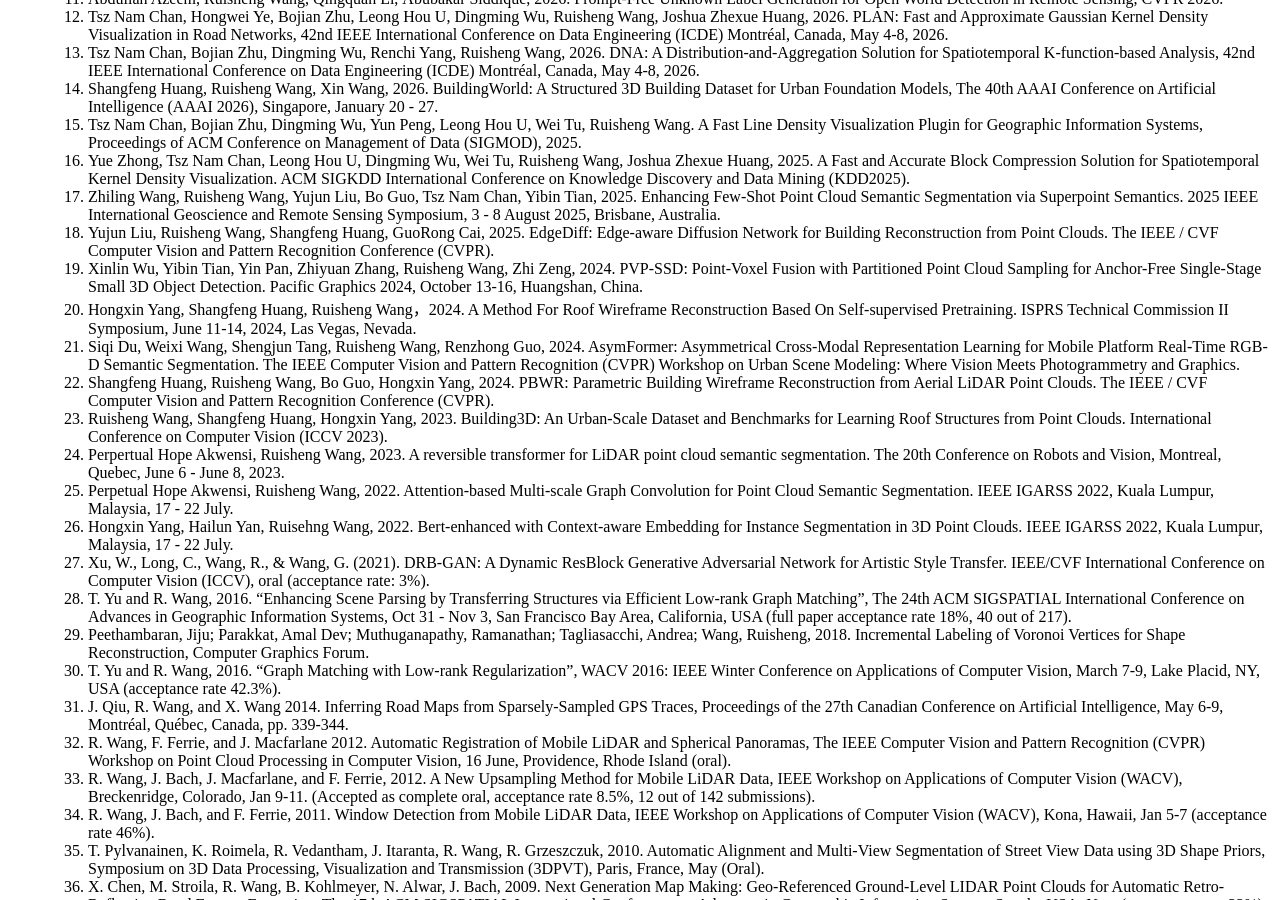
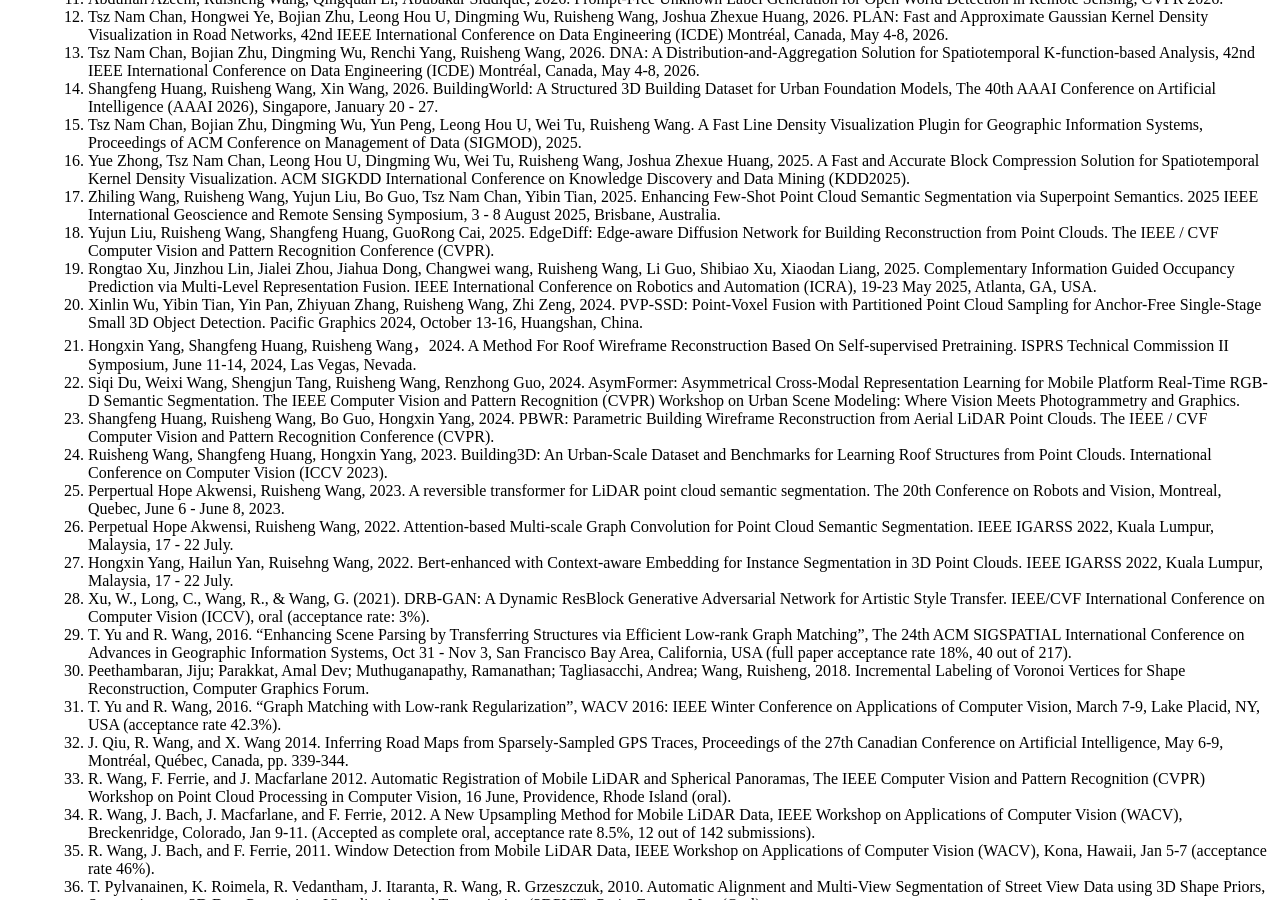
Before and after one commit to ruishengwang/ruishengwang.github.io, a Jekyll site: the page built from _pages/includes/publications.md, in a window 1280 px wide and 900 px high, scrolled down 4092 px. Built offline with Jekyll 4.4.1, drawn with Linux system fonts in a browser that asks for light colours; our own code applies the rules of GitHub Pages for plain Markdown files.

Commit message:
Update publications.md

```diff
--- a/_pages/includes/publications.md
+++ b/_pages/includes/publications.md
@@ -114,25 +114,26 @@
 16.	Yue Zhong, Tsz Nam Chan, Leong Hou U, Dingming Wu, Wei Tu, Ruisheng Wang, Joshua Zhexue Huang, 2025. A Fast and Accurate Block Compression Solution for Spatiotemporal Kernel Density Visualization. ACM SIGKDD International Conference on Knowledge Discovery and Data Mining (KDD2025).
 17.	Zhiling Wang, Ruisheng Wang, Yujun Liu, Bo Guo, Tsz Nam Chan, Yibin Tian, 2025. Enhancing Few-Shot Point Cloud Semantic Segmentation via Superpoint Semantics. 2025 IEEE International Geoscience and Remote Sensing Symposium, 3 - 8 August 2025, Brisbane, Australia.
 18.	Yujun Liu, Ruisheng Wang, Shangfeng Huang, GuoRong Cai, 2025. EdgeDiff: Edge-aware Diffusion Network for Building Reconstruction from Point Clouds. The IEEE / CVF Computer Vision and Pattern Recognition Conference (CVPR).
-19.	Xinlin Wu, Yibin Tian, Yin Pan, Zhiyuan Zhang, Ruisheng Wang, Zhi Zeng, 2024. PVP-SSD: Point-Voxel Fusion with Partitioned Point Cloud Sampling for Anchor-Free Single-Stage Small 3D Object Detection. Pacific Graphics 2024, October 13-16, Huangshan, China.
-20.	Hongxin Yang, Shangfeng Huang, Ruisheng Wang，2024. A Method For Roof Wireframe Reconstruction Based On Self-supervised Pretraining. ISPRS Technical Commission II Symposium, June 11-14, 2024, Las Vegas, Nevada.
-21.	Siqi Du, Weixi Wang, Shengjun Tang, Ruisheng Wang, Renzhong Guo, 2024. AsymFormer: Asymmetrical Cross-Modal Representation Learning for Mobile Platform Real-Time RGB-D Semantic Segmentation. The IEEE Computer Vision and Pattern Recognition (CVPR) Workshop on Urban Scene Modeling: Where Vision Meets Photogrammetry and Graphics.
-22.	Shangfeng Huang, Ruisheng Wang, Bo Guo, Hongxin Yang, 2024. PBWR: Parametric Building Wireframe Reconstruction from Aerial LiDAR Point Clouds. The IEEE / CVF Computer Vision and Pattern Recognition Conference (CVPR).
-23.	Ruisheng Wang, Shangfeng Huang, Hongxin Yang, 2023. Building3D: An Urban-Scale Dataset and Benchmarks for Learning Roof Structures from Point Clouds. International Conference on Computer Vision (ICCV 2023).
-24.	Perpertual Hope Akwensi, Ruisheng Wang, 2023. A reversible transformer for LiDAR point cloud semantic segmentation. The 20th Conference on Robots and Vision, Montreal, Quebec, June 6 - June 8, 2023.
-25.	Perpetual Hope Akwensi, Ruisheng Wang, 2022. Attention-based Multi-scale Graph Convolution for Point Cloud Semantic Segmentation. IEEE IGARSS 2022, Kuala Lumpur, Malaysia, 17 - 22 July.
-26.	Hongxin Yang, Hailun Yan, Ruisehng Wang, 2022. Bert-enhanced with Context-aware Embedding for Instance Segmentation in 3D Point Clouds. IEEE IGARSS 2022, Kuala Lumpur, Malaysia, 17 - 22 July.
-27.	Xu, W., Long, C., Wang, R., & Wang, G. (2021). DRB-GAN: A Dynamic ResBlock Generative Adversarial Network for Artistic Style Transfer. IEEE/CVF International Conference on Computer Vision (ICCV), oral (acceptance rate: 3%).
-28.	T. Yu and R. Wang, 2016. "Enhancing Scene Parsing by Transferring Structures via Efficient Low-rank Graph Matching", The 24th ACM SIGSPATIAL International Conference on Advances in Geographic Information Systems, Oct 31 - Nov 3, San Francisco Bay Area, California, USA (full paper acceptance rate 18%, 40 out of 217).
-29.	Peethambaran, Jiju; Parakkat, Amal Dev; Muthuganapathy, Ramanathan; Tagliasacchi, Andrea; Wang, Ruisheng, 2018. Incremental Labeling of Voronoi Vertices for Shape Reconstruction, Computer Graphics Forum.
-30.	T. Yu and R. Wang, 2016. "Graph Matching with Low-rank Regularization", WACV 2016: IEEE Winter Conference on Applications of Computer Vision, March 7-9, Lake Placid, NY, USA (acceptance rate 42.3%).
-31.	J. Qiu, R. Wang, and X. Wang 2014. Inferring Road Maps from Sparsely-Sampled GPS Traces, Proceedings of the 27th Canadian Conference on Artificial Intelligence, May 6-9, Montréal, Québec, Canada, pp. 339-344.
-32.	R. Wang, F. Ferrie, and J. Macfarlane 2012. Automatic Registration of Mobile LiDAR and Spherical Panoramas, The IEEE Computer Vision and Pattern Recognition (CVPR) Workshop on Point Cloud Processing in Computer Vision, 16 June, Providence, Rhode Island (oral).
-33.	R. Wang, J. Bach, J. Macfarlane, and F. Ferrie, 2012. A New Upsampling Method for Mobile LiDAR Data, IEEE Workshop on Applications of Computer Vision (WACV), Breckenridge, Colorado, Jan 9-11. (Accepted as complete oral, acceptance rate 8.5%, 12 out of 142 submissions).
-34.	R. Wang, J. Bach, and F. Ferrie, 2011. Window Detection from Mobile LiDAR Data, IEEE Workshop on Applications of Computer Vision (WACV), Kona, Hawaii, Jan 5-7 (acceptance rate 46%).
-35.	T. Pylvanainen, K. Roimela, R. Vedantham, J. Itaranta, R. Wang, R. Grzeszczuk, 2010. Automatic Alignment and Multi-View Segmentation of Street View Data using 3D Shape Priors, Symposium on 3D Data Processing, Visualization and Transmission (3DPVT), Paris, France, May (Oral).
-36.	X. Chen, M. Stroila, R. Wang, B. Kohlmeyer, N. Alwar, J. Bach, 2009. Next Generation Map Making: Geo-Referenced Ground-Level LIDAR Point Clouds for Automatic Retro-Reflective Road Feature Extraction. The 17th ACM SIGSPATIAL International Conference on Advances in Geographic Information System, Seattle, USA, Nov. (acceptance rate 22%).
-37.	Wang, R. and Ferrie, F.P., 2008. Camera Localization and Building Reconstruction from Single Monocular Images. The IEEE Computer Vision and Pattern Recognition (CVPR) Workshop on Visual Localization for Mobile Platforms, 28 June, Anchorage, Alaska (Oral).
+19.	Rongtao Xu, Jinzhou Lin, Jialei Zhou, Jiahua Dong, Changwei wang, Ruisheng Wang, Li Guo, Shibiao Xu, Xiaodan Liang, 2025. Complementary Information Guided Occupancy Prediction via Multi-Level Representation Fusion. IEEE International Conference on Robotics and Automation (ICRA), 19-23 May 2025, Atlanta, GA, USA.
+20.	Xinlin Wu, Yibin Tian, Yin Pan, Zhiyuan Zhang, Ruisheng Wang, Zhi Zeng, 2024. PVP-SSD: Point-Voxel Fusion with Partitioned Point Cloud Sampling for Anchor-Free Single-Stage Small 3D Object Detection. Pacific Graphics 2024, October 13-16, Huangshan, China.
+21.	Hongxin Yang, Shangfeng Huang, Ruisheng Wang，2024. A Method For Roof Wireframe Reconstruction Based On Self-supervised Pretraining. ISPRS Technical Commission II Symposium, June 11-14, 2024, Las Vegas, Nevada.
+22.	Siqi Du, Weixi Wang, Shengjun Tang, Ruisheng Wang, Renzhong Guo, 2024. AsymFormer: Asymmetrical Cross-Modal Representation Learning for Mobile Platform Real-Time RGB-D Semantic Segmentation. The IEEE Computer Vision and Pattern Recognition (CVPR) Workshop on Urban Scene Modeling: Where Vision Meets Photogrammetry and Graphics.
+23.	Shangfeng Huang, Ruisheng Wang, Bo Guo, Hongxin Yang, 2024. PBWR: Parametric Building Wireframe Reconstruction from Aerial LiDAR Point Clouds. The IEEE / CVF Computer Vision and Pattern Recognition Conference (CVPR).
+24.	Ruisheng Wang, Shangfeng Huang, Hongxin Yang, 2023. Building3D: An Urban-Scale Dataset and Benchmarks for Learning Roof Structures from Point Clouds. International Conference on Computer Vision (ICCV 2023).
+25.	Perpertual Hope Akwensi, Ruisheng Wang, 2023. A reversible transformer for LiDAR point cloud semantic segmentation. The 20th Conference on Robots and Vision, Montreal, Quebec, June 6 - June 8, 2023.
+26.	Perpetual Hope Akwensi, Ruisheng Wang, 2022. Attention-based Multi-scale Graph Convolution for Point Cloud Semantic Segmentation. IEEE IGARSS 2022, Kuala Lumpur, Malaysia, 17 - 22 July.
+27.	Hongxin Yang, Hailun Yan, Ruisehng Wang, 2022. Bert-enhanced with Context-aware Embedding for Instance Segmentation in 3D Point Clouds. IEEE IGARSS 2022, Kuala Lumpur, Malaysia, 17 - 22 July.
+28.	Xu, W., Long, C., Wang, R., & Wang, G. (2021). DRB-GAN: A Dynamic ResBlock Generative Adversarial Network for Artistic Style Transfer. IEEE/CVF International Conference on Computer Vision (ICCV), oral (acceptance rate: 3%).
+29.	T. Yu and R. Wang, 2016. "Enhancing Scene Parsing by Transferring Structures via Efficient Low-rank Graph Matching", The 24th ACM SIGSPATIAL International Conference on Advances in Geographic Information Systems, Oct 31 - Nov 3, San Francisco Bay Area, California, USA (full paper acceptance rate 18%, 40 out of 217).
+30.	Peethambaran, Jiju; Parakkat, Amal Dev; Muthuganapathy, Ramanathan; Tagliasacchi, Andrea; Wang, Ruisheng, 2018. Incremental Labeling of Voronoi Vertices for Shape Reconstruction, Computer Graphics Forum.
+31.	T. Yu and R. Wang, 2016. "Graph Matching with Low-rank Regularization", WACV 2016: IEEE Winter Conference on Applications of Computer Vision, March 7-9, Lake Placid, NY, USA (acceptance rate 42.3%).
+32.	J. Qiu, R. Wang, and X. Wang 2014. Inferring Road Maps from Sparsely-Sampled GPS Traces, Proceedings of the 27th Canadian Conference on Artificial Intelligence, May 6-9, Montréal, Québec, Canada, pp. 339-344.
+33.	R. Wang, F. Ferrie, and J. Macfarlane 2012. Automatic Registration of Mobile LiDAR and Spherical Panoramas, The IEEE Computer Vision and Pattern Recognition (CVPR) Workshop on Point Cloud Processing in Computer Vision, 16 June, Providence, Rhode Island (oral).
+34.	R. Wang, J. Bach, J. Macfarlane, and F. Ferrie, 2012. A New Upsampling Method for Mobile LiDAR Data, IEEE Workshop on Applications of Computer Vision (WACV), Breckenridge, Colorado, Jan 9-11. (Accepted as complete oral, acceptance rate 8.5%, 12 out of 142 submissions).
+35.	R. Wang, J. Bach, and F. Ferrie, 2011. Window Detection from Mobile LiDAR Data, IEEE Workshop on Applications of Computer Vision (WACV), Kona, Hawaii, Jan 5-7 (acceptance rate 46%).
+36.	T. Pylvanainen, K. Roimela, R. Vedantham, J. Itaranta, R. Wang, R. Grzeszczuk, 2010. Automatic Alignment and Multi-View Segmentation of Street View Data using 3D Shape Priors, Symposium on 3D Data Processing, Visualization and Transmission (3DPVT), Paris, France, May (Oral).
+37.	X. Chen, M. Stroila, R. Wang, B. Kohlmeyer, N. Alwar, J. Bach, 2009. Next Generation Map Making: Geo-Referenced Ground-Level LIDAR Point Clouds for Automatic Retro-Reflective Road Feature Extraction. The 17th ACM SIGSPATIAL International Conference on Advances in Geographic Information System, Seattle, USA, Nov. (acceptance rate 22%).
+38.	Wang, R. and Ferrie, F.P., 2008. Camera Localization and Building Reconstruction from Single Monocular Images. The IEEE Computer Vision and Pattern Recognition (CVPR) Workshop on Visual Localization for Mobile Platforms, 28 June, Anchorage, Alaska (Oral).
 
 
 - **Other Peer-reviewed Full Conference Papers** (e.g., reviewed abstracts)
```
